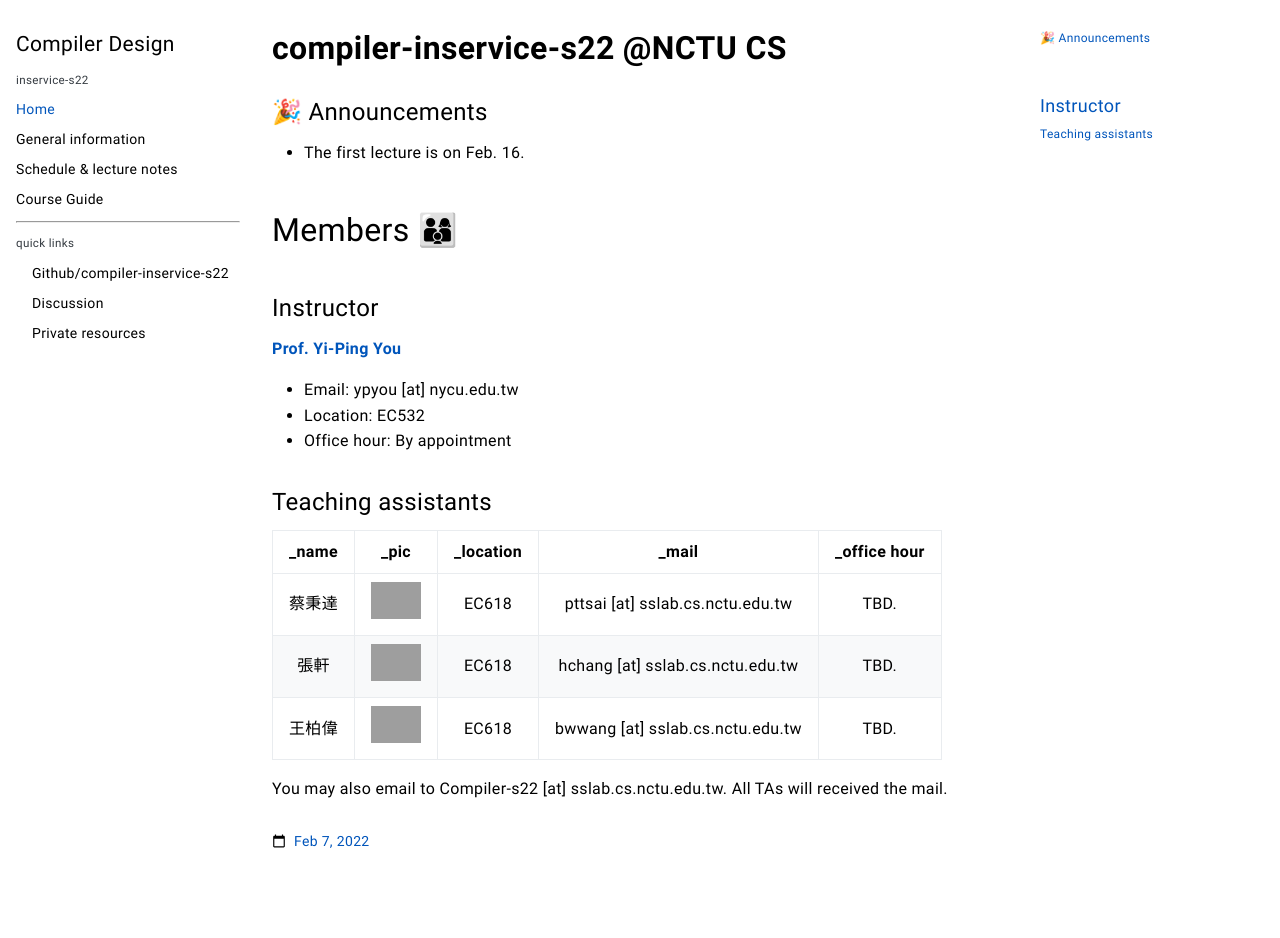
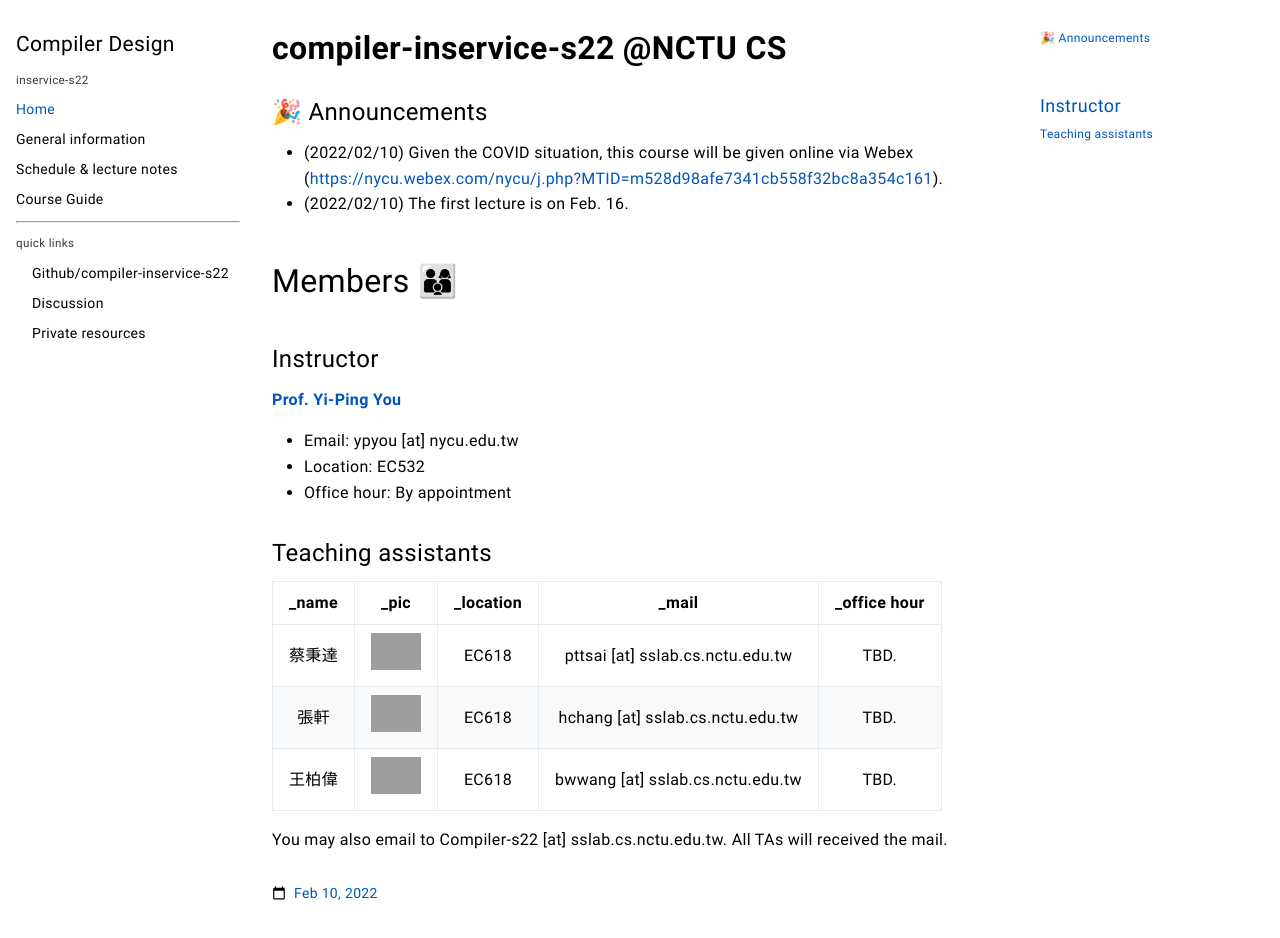
Before and after one commit to compiler-inservice-s22/compiler-inservice-s22.github.io, a plain HTML site: page index.html in a window 1280 px wide. Before the commit the page ends 898 px from the top, so only its background shows below. Drawn offline with Linux system fonts and the light colour scheme; grey boxes are pictures that could not be loaded.

Commit message:
:robot:  2022-02-10 10:02:27 AM

```diff
--- a/index.html
+++ b/index.html
@@ -73,7 +73,8 @@
 <article class=markdown><h1 id=compiler-inservice-s22-nctu-cs><strong>compiler-inservice-s22 @NCTU CS</strong></h1>
 <h2 id=-announcements>🎉 Announcements</h2>
 <ul>
-<li>The first lecture is on Feb. 16.</li>
+<li>(2022/02/10) Given the COVID situation, this course will be given online via Webex (<a href="https://nycu.webex.com/nycu/j.php?MTID=m528d98afe7341cb558f32bc8a354c161">https://nycu.webex.com/nycu/j.php?MTID=m528d98afe7341cb558f32bc8a354c161</a>).</li>
+<li>(2022/02/10) The first lecture is on Feb. 16.</li>
 </ul>
 <h1 id=members->Members 👨‍👩‍👦</h1>
 <h2 id=h2-idprof-title-instructorh2><h2 id=prof-title> Instructor</h2></h2>
@@ -123,9 +124,9 @@
 <footer class=book-footer>
 <div class="flex justify-between">
 <div>
-<a class="flex align-center" href=https://github.com/compiler-inservice-s22/website/commit/b7e761cb363448419082f34964e284b629672dfe title="Last modified by Yi-Ping You | Feb 7, 2022" target=_blank rel=noopener>
+<a class="flex align-center" href=https://github.com/compiler-inservice-s22/website/commit/543e9f92f88adbf6c6e99920003bd9414bef5f35 title="Last modified by Yi-Ping You | Feb 10, 2022" target=_blank rel=noopener>
 <img src=/svg/calendar.svg class=book-icon alt=Calendar>
-<span>Feb 7, 2022</span>
+<span>Feb 10, 2022</span>
 </a>
 </div>
 </div>
--- a/sitemap.xml
+++ b/sitemap.xml
@@ -1 +1 @@
-<?xml version="1.0" encoding="utf-8" standalone="yes"?><urlset xmlns="http://www.sitemaps.org/schemas/sitemap/0.9" xmlns:xhtml="http://www.w3.org/1999/xhtml"><url><loc>http://compiler-inservice-s22.github.io/docs/syllabus/</loc><lastmod>2022-02-07T22:32:37+08:00</lastmod></url><url><loc>http://compiler-inservice-s22.github.io/docs/schedule/</loc><lastmod>2022-02-07T22:32:37+08:00</lastmod></url><url><loc>http://compiler-inservice-s22.github.io/docs/</loc><lastmod>2022-02-08T09:49:27+08:00</lastmod></url><url><loc>http://compiler-inservice-s22.github.io/docs/guide/</loc><lastmod>2022-02-08T09:49:27+08:00</lastmod></url><url><loc>http://compiler-inservice-s22.github.io/</loc><lastmod>2022-02-07T22:32:37+08:00</lastmod></url></urlset>
+<?xml version="1.0" encoding="utf-8" standalone="yes"?><urlset xmlns="http://www.sitemaps.org/schemas/sitemap/0.9" xmlns:xhtml="http://www.w3.org/1999/xhtml"><url><loc>http://compiler-inservice-s22.github.io/docs/syllabus/</loc><lastmod>2022-02-07T22:32:37+08:00</lastmod></url><url><loc>http://compiler-inservice-s22.github.io/docs/schedule/</loc><lastmod>2022-02-07T22:32:37+08:00</lastmod></url><url><loc>http://compiler-inservice-s22.github.io/docs/</loc><lastmod>2022-02-08T09:49:27+08:00</lastmod></url><url><loc>http://compiler-inservice-s22.github.io/docs/guide/</loc><lastmod>2022-02-08T09:49:27+08:00</lastmod></url><url><loc>http://compiler-inservice-s22.github.io/</loc><lastmod>2022-02-10T10:02:09+08:00</lastmod></url></urlset>
```
